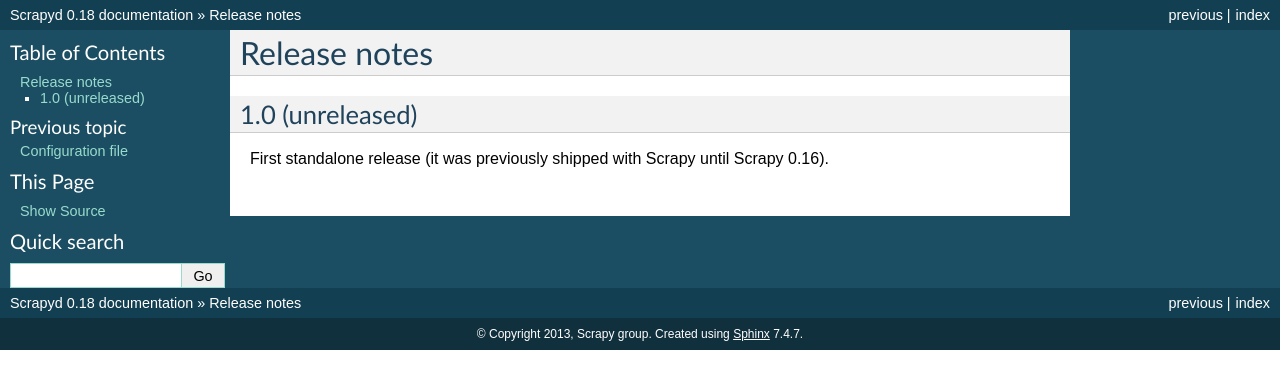
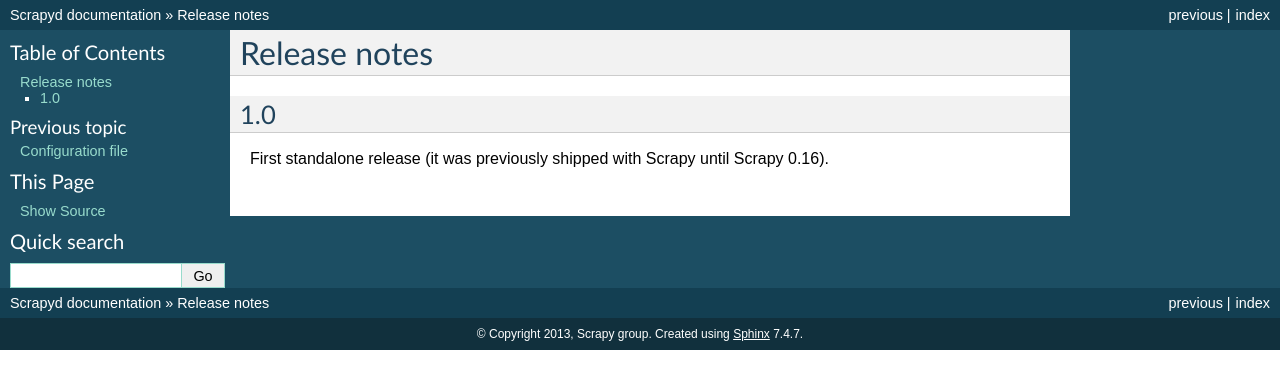
Before and after one commit to scrapy/scrapyd, a Sphinx documentation site: the page built from docs/news.rst, in a window 1280 px wide. Shown: the top 389 px of the page. Built offline with Sphinx 7.4.7, drawn with Linux system fonts in a browser that asks for light colours.

Commit message:
update references to scrapyd releases

```diff
--- a/docs/conf.py
+++ b/docs/conf.py
@@ -48,9 +48,9 @@
 # built documents.
 #
 # The short X.Y version.
-version = '0.18'
+version = '1.0'
 # The full version, including alpha/beta/rc tags.
-release = '0.18'
+#release = ''
 
 # The language for content autogenerated by Sphinx. Refer to documentation
 # for a list of supported languages.
--- a/docs/news.rst
+++ b/docs/news.rst
@@ -3,7 +3,7 @@
 Release notes
 =============
 
-1.0 (unreleased)
-----------------
+1.0
+---
 
 First standalone release (it was previously shipped with Scrapy until Scrapy 0.16).
```
